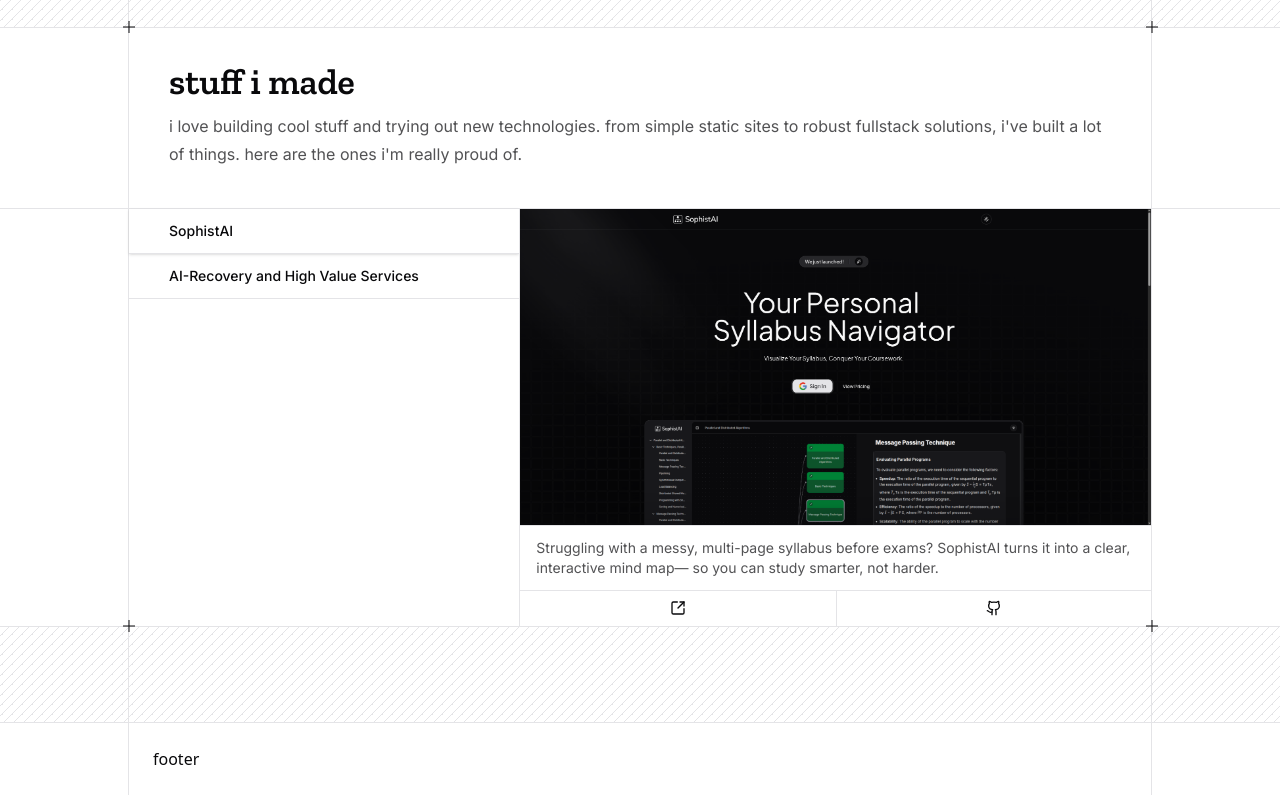
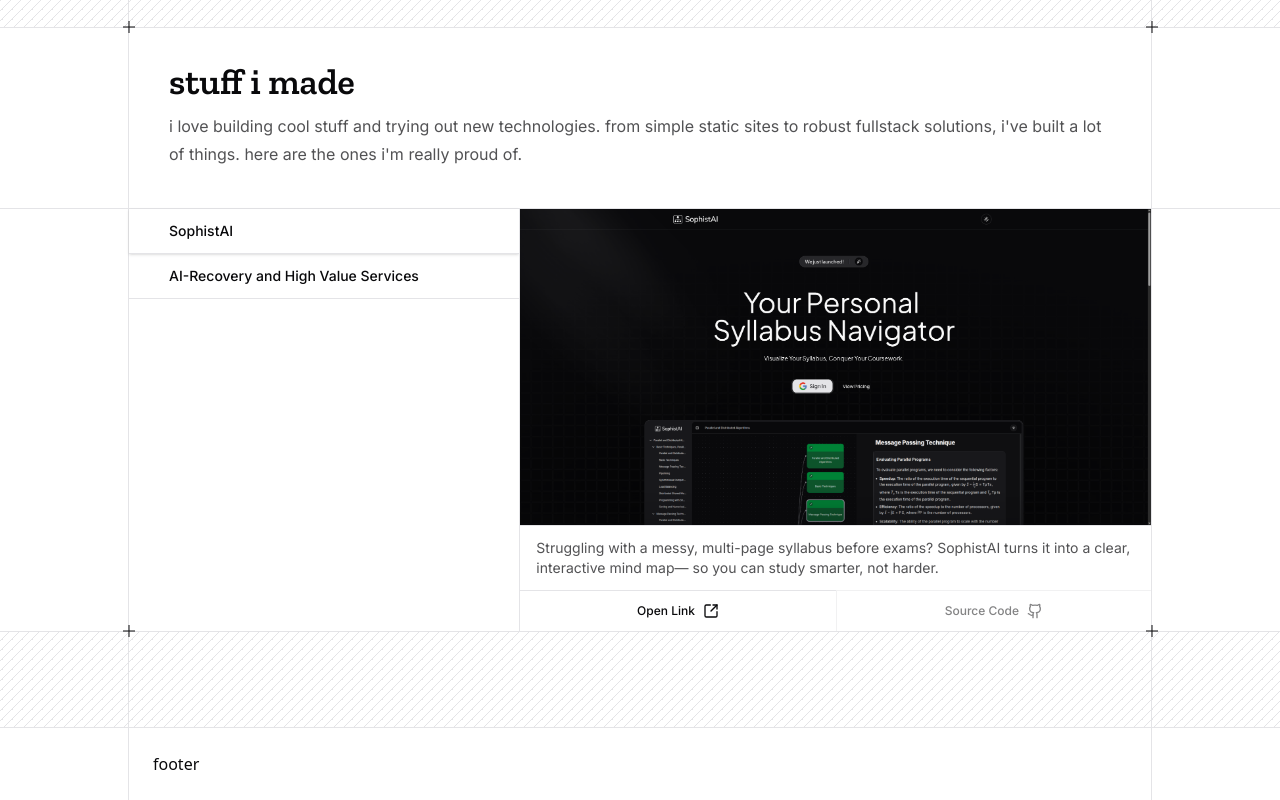
Before and after one commit to shahank42/portfolio, an Astro site: page / in a window 1280 px wide. Shown: the part 1270-2070 px from the top of the page. Built offline with nearby package versions, Linux system fonts and the light colour scheme; Astro itself is replaced by a stand-in of ours.

Commit message:
chore(projecs): links

```diff
--- a/src/components/ProjectsIsland.tsx
+++ b/src/components/ProjectsIsland.tsx
@@ -26,7 +26,7 @@
       <TabsList className="flex flex-col w-full bg-transparent p-0">
         {projects.map((project) => (
           <TabsTrigger asChild key={project.key} value={project.key} >
-            <Button variant="ghost" size="lg" className="font-inter text-sm lg:text-md justify-start px-8 sm:px-8 lg:px-10 w-full rounded-none cursor-pointer py-2 sm:py-3 border-b border-t-0 border-x-0 border-input">
+            <Button variant="ghost" size="lg" className="font-inter text-sm lg:text-md justify-start px-8 sm:px-8 lg:px-10 w-full rounded-none cursor-pointer py-3 border-b border-t-0 border-x-0 border-input">
               {project.label}
             </Button>
           </TabsTrigger>
@@ -38,18 +38,29 @@
           <img src={project.image.src} width={project.image.options.width} height={project.image.options.height} className="border-b border-input" />
           <div className="flex flex-col">
             <span className="py-3 px-4 font-inter text-sm text-secondary-foreground/75">{project.description}</span>
-            <div className="grid grid-cols-2 justify-items-center">
+            <div className="grid grid-cols-2 place-items-center">
               <Button variant="ghost" asChild>
-                <a className="py-0 font-inter text-sm w-full rounded-none border-t border-input" href={project.link} target="_blank" rel="noopener noreferrer"><SquareArrowOutUpRightIcon /></a>
+                <a className="h-full py-3 font-inter text-xs w-full rounded-none border-t border-input" href={project.link} target="_blank">Open Link <SquareArrowOutUpRightIcon /></a>
               </Button>
+
+              {project.github === undefined ? (
+                <Button variant="ghost" className="h-full py-3 font-inter text-xs w-full rounded-none border-t border-l border-input" disabled>
+                  Source Code
+                  <GithubIcon />
+                </Button>
+              ) : (
                 <a
                   className={cn(
                     buttonVariants({ variant: "ghost" }),
-                  "py-0 font-inter text-sm w-full rounded-none border-t border-l border-input"
+                    "h-full py-3 font-inter text-xs w-full rounded-none border-t border-l border-input"
                   )}
-                href={project.github ?? "#"} target="_blank" rel="noopener noreferrer">
+                  href={project.github}
+                  target="_blank"
+                >
+                  Source Code
                   <GithubIcon />
                 </a>
+              )}
             </div>
           </div>
         </TabsContent>
```
Lines whose indentation alone changed are shown as unchanged.
